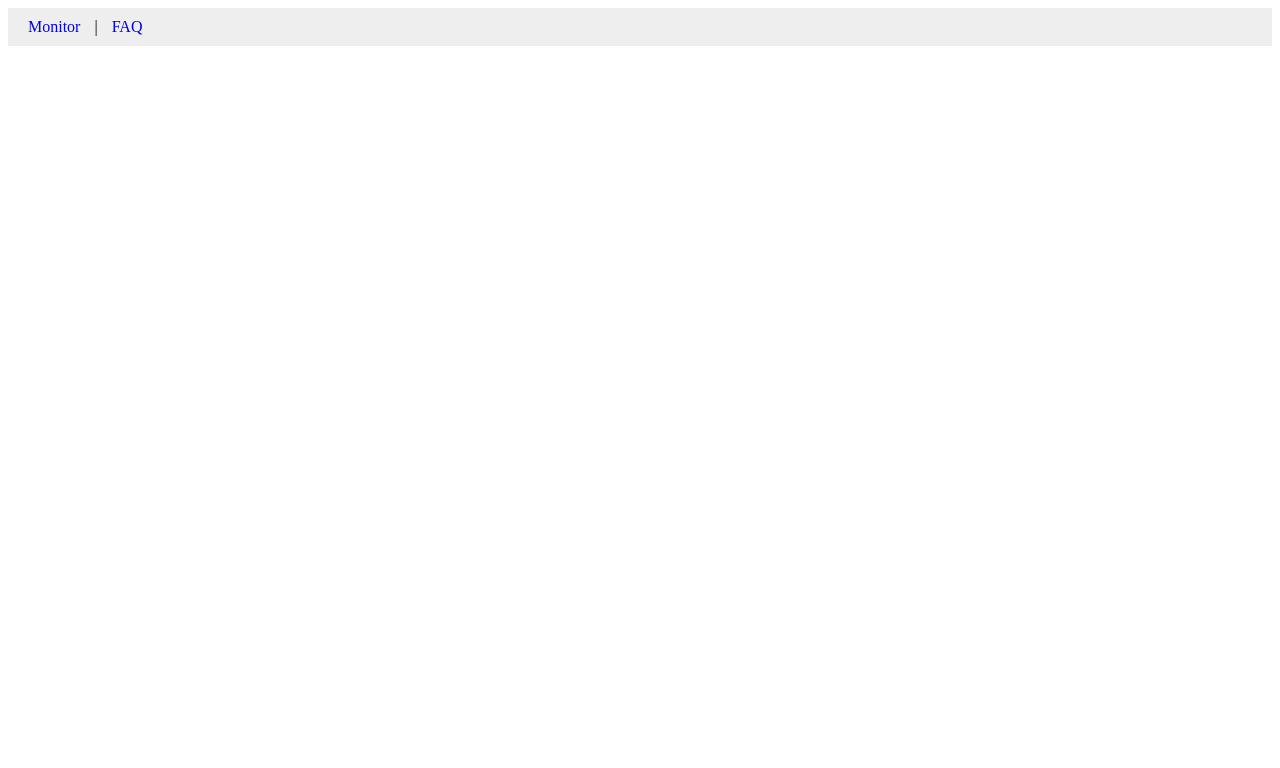
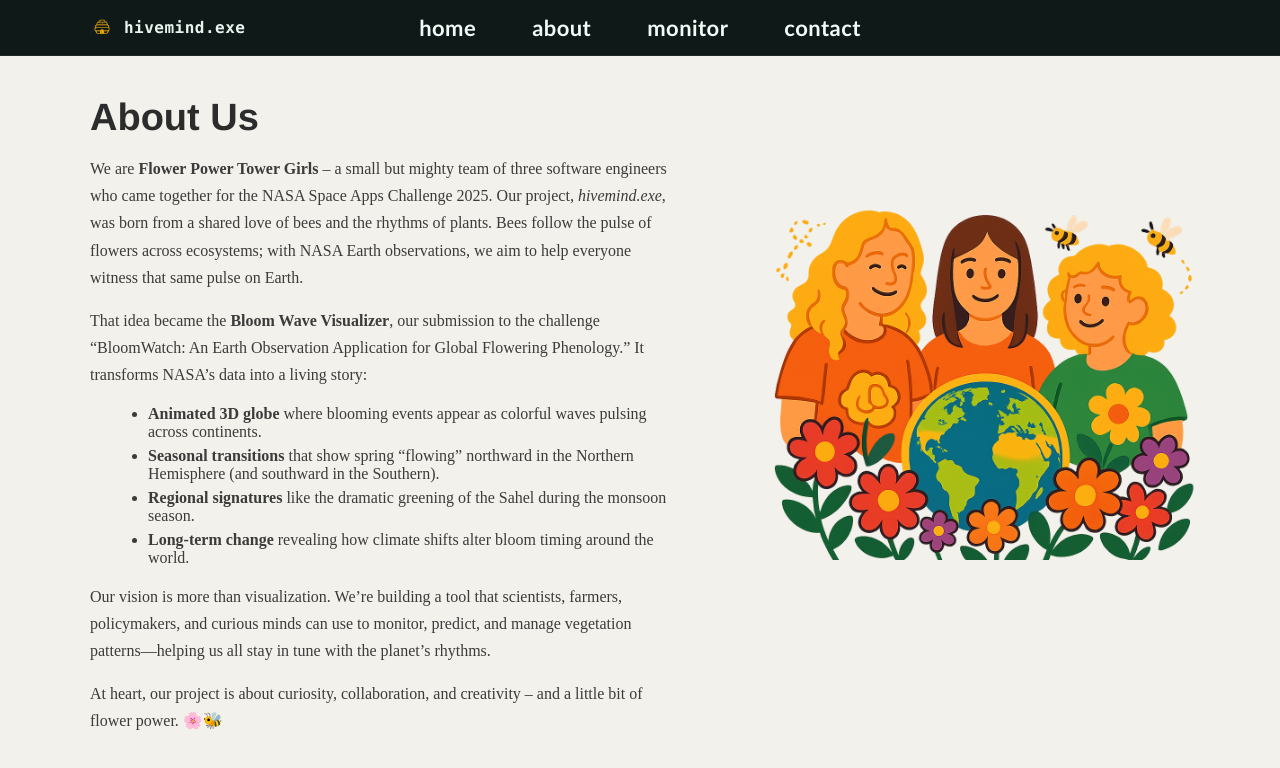
Before and after one commit to obymael/hivemind.exe, a Vue app in the folder web-client/: page /about in a window 1280 px wide. Before the commit this address had no page. Shown: the top 768 px of the page. Built offline with nearby package versions, Linux system fonts and the light colour scheme.

Commit message:
#5 Add about us picture

```diff
--- a/web-client/src/App.vue
+++ b/web-client/src/App.vue
@@ -1,26 +1,19 @@
 <template>
-  <div id="app">
-    <nav>
-      <!-- These should now render as clickable links -->
-      <router-link to="/">Monitor</router-link> |
-      <router-link to="/faq">FAQ</router-link>
-    </nav>
-
-    <!-- Route content goes here -->
-    <router-view />
-  </div>
+  <SiteHeader :variant="variant" />
+  <RouterView />
 </template>
 
+<script setup>
+import { useRoute } from 'vue-router'
+import { computed } from 'vue'
+import SiteHeader from '@/components/SiteHeader.vue'
+
+const route = useRoute()
+const variant = computed(() => route.meta.headerVariant === 'home' ? 'home' : 'inner')
+</script>
+
 <style>
-nav {
-  background: #eee;
-  padding: 10px;
-}
-nav a {
-  margin: 0 10px;
-  text-decoration: none;
-}
-nav a.router-link-exact-active {
-  font-weight: bold;
-}
+/* optional: keep links from turning blue/purple */
+a { color: inherit; }
+html, body, #app { margin:0; padding:0; }
 </style>
--- a/web-client/src/components/NavBar.vue
+++ /dev/null
@@ -1,41 +0,0 @@
-<template>
-  <header class="nav">
-    <div class="nav__inner">
-      <RouterLink class="brand" to="/">
-        <img :src="logo" alt="hivemind.exe logo" class="brand__logo" />
-        <span class="brand__name">hivemind.exe</span>
-      </RouterLink>
-
-      <nav class="links">
-        <RouterLink to="/" exact-active-class="active">home</RouterLink>
-        <RouterLink to="/about" active-class="active">about</RouterLink>
-        <RouterLink to="/monitor" active-class="active">monitor</RouterLink>
-        <RouterLink to="/contact" active-class="active">contact</RouterLink>
-      </nav>
-    </div>
-  </header>
-</template>
-
-<script setup>
-import logo from '@/assets/hivemind.exe_logo_white_bzz.png'
-</script>
-
-<style scoped>
-.nav {
-  background:#0f1917; /* deep green/black from mockups */
-  border-bottom:1px solid rgba(255,255,255,.06);
-}
-.nav__inner{
-  max-width:1100px; margin:0 auto; padding:14px 20px;
-  display:flex; align-items:center; justify-content:space-between;
-}
-.brand{ display:flex; align-items:center; gap:10px; text-decoration:none; }
-.brand__logo{ width:24px; height:24px; object-fit:contain; }
-.brand__name{ color:#e8f3ef; font-weight:600; letter-spacing:.04em; }
-.links{ display:flex; gap:26px; }
-.links a{
-  color:#e8f3ef; text-decoration:none; opacity:.9; font-weight:500;
-}
-.links a:hover{ opacity:1; text-decoration:underline; text-underline-offset:4px; }
-.active{ text-decoration:underline; text-underline-offset:6px; }
-</style>
--- a/web-client/src/components/SiteHeader.vue
+++ b/web-client/src/components/SiteHeader.vue
@@ -1,15 +1,15 @@
 <template>
-  <!-- variant: 'home' (no logo) | 'inner' (logo left + centered links) -->
+  <!-- variant: 'home' (no logo) | 'inner' (logo + centered links) -->
   <header class="hdr" :class="variant">
-    <div class="row">
+    <div class="bar">
       <RouterLink
         v-if="variant==='inner'"
         to="/"
         class="brand"
         aria-label="hivemind.exe"
       >
-        <img :src="logoMark" alt="" />
-        <span class="sr-only">hivemind.exe</span>
+        <img :src="logoMark" alt="" class="brand__logo" />
+        <span class="brand__name">hivemind.exe</span>
       </RouterLink>
 
       <nav class="links" aria-label="Primary">
@@ -18,9 +18,6 @@
         <RouterLink to="/monitor" active-class="active">monitor</RouterLink>
         <RouterLink to="/contact" active-class="active">contact</RouterLink>
       </nav>
-
-      <!-- spacer to balance grid when brand is shown -->
-      <div v-if="variant==='inner'" class="spacer" />
     </div>
   </header>
 </template>
@@ -38,40 +35,51 @@ import logoMark from '@/assets/hivemind.exe_logo_white_bzz.png'
   width:100%;
 }
 
-/* 3-col grid so links stay perfectly CENTERED even with a brand on the left */
-.row{
-  max-width:1100px; margin:0 auto;
+/* center the links; position brand on the left so it doesn't push the nav */
+.bar{
+  max-width:1100px;
+  margin:0 auto;
   padding:14px 20px;
-  display:grid; grid-template-columns: 1fr auto 1fr; align-items:center;
+  position:relative;
+  display:flex;
+  align-items:center;
+  justify-content:center;
 }
 
-/* brand only rendered for inner pages */
-.brand{ display:inline-flex; align-items:center; }
-.brand img{ width:24px; height:24px; object-fit:contain; }
+/* brand (logo + name) */
+.brand{
+  position:absolute;
+  left:20px;
+  display:inline-flex;
+  align-items:center;
+  gap:10px;
+  text-decoration:none;
+}
+.brand__logo{ width:24px; height:24px; object-fit:contain; }
+.brand__name{
+  color:#e8f3ef;          /* white text next to logo */
+  font-weight:700;
+  font-family: ui-monospace, SFMono-Regular, Menlo, Monaco, Consolas, "Liberation Mono", monospace;
+  letter-spacing:.03em;
+  /* if you want black text instead: color:#0f1917; */
+}
 
-/* center nav */
+/* centered links */
 .links{
-  display:flex; gap:44px; justify-content:center; align-items:center;
+  display:flex;
+  gap:56px;
+  justify-content:center;
+  align-items:center;
   text-transform:lowercase;
   letter-spacing:.02em;
   font-weight:700;
-  /* Roundish feel like the mock: use system stack unless you add a webfont */
-  font-family: "Trebuchet MS", "Avenir", "Century Gothic", system-ui, -apple-system, Segoe UI, Roboto, Arial, sans-serif;
+  font-size:22px;
+  font-family: "Trebuchet MS","Avenir","Century Gothic",system-ui,-apple-system,Segoe UI,Roboto,Arial,sans-serif;
 }
-.links a{
-  color:#f2fbf8; text-decoration:none;
-}
+.links a{ color:#f2fbf8; text-decoration:none; }
 .links a:hover{ text-decoration:underline; text-underline-offset:6px; }
 .active{ text-decoration:underline; text-underline-offset:6px; }
 
-/* when variant=home: hide brand column and bump spacing a touch */
-.hdr.home .row{ grid-template-columns: 1fr auto 1fr; padding:22px 20px 18px; }
-.hdr.home .links{ gap:56px; font-size:28px; }       /* big, like your sketch */
-.hdr.inner .links{ gap:36px; font-size:18px; }      /* slightly smaller inside */
-
-.sr-only{
-  position:absolute; width:1px; height:1px; padding:0; margin:-1px; overflow:hidden;
-  clip:rect(0,0,0,0); white-space:nowrap; border:0;
-}
-.spacer{ justify-self:end; }
+/* home variant: no brand (already handled by v-if), slightly taller top padding */
+.hdr.home .bar{ padding:22px 20px 18px; }
 </style>
--- a/web-client/src/routers/index.js
+++ b/web-client/src/routers/index.js
@@ -1,21 +1,24 @@
 import { createRouter, createWebHistory } from 'vue-router'
+
+// adjust paths to match your project
 import HomePage from '../views/HomePage.vue'
 import AboutPage from '../views/AboutPage.vue'
 import MonitorPage from '../views/MonitorPage.vue'
 import ContactPage from '../views/ContactPage.vue'
-import FAQ from '../views/FaqPage.vue'
+import FaqPage from '../views/FaqPage.vue'
 
 const routes = [
-  { path: '/', name: 'Home', component: HomePage },
-  { path: '/', name: 'About', component: AboutPage },
-  { path: '/', name: 'Monitor', component: MonitorPage },
-  { path: '/', name: 'Contact', component: ContactPage },
-  { path: '/faq', name: 'FAQ', component: FAQ }
+  { path: '/',        component: HomePage,   meta: { headerVariant: 'home'  } },
+  { path: '/about',   component: AboutPage,      meta: { headerVariant: 'inner' } },
+  { path: '/monitor', component: MonitorPage,meta: { headerVariant: 'inner' } },
+  { path: '/faq',     component: FaqPage,    meta: { headerVariant: 'inner' } },
+  { path: '/contact', component: ContactPage,    meta: { headerVariant: 'inner' } },
 ]
 
 const router = createRouter({
   history: createWebHistory(),
-  routes
+  routes,
+  scrollBehavior: () => ({ top: 0 })
 })
 
 export default router
--- a/web-client/src/views/AboutPage.vue
+++ b/web-client/src/views/AboutPage.vue
@@ -1,37 +1,49 @@
 <template>
   <div class="page">
-    <NavBar />
 
     <main class="container">
       <section class="about">
         <div class="copy">
             <h1>About Us</h1>
             <p>
-            We are <strong>Flower Power Tower Girls</strong> — a tiny team of three software
-            engineers behind <em>hivemind.exe</em>. Bees inspired us: they follow the pulse of
-            flowers, guiding life across ecosystems. Our project aims to do the same using NASA
-            Earth observations: help everyone witness the pulse of life on Earth.
+            We are <strong>Flower Power Tower Girls</strong> – a small but mighty team of three software engineers who came together for the NASA Space Apps Challenge 2025. Our project, <em>hivemind.exe</em>, was born from a shared love of bees and the rhythms of plants. Bees follow the pulse of flowers across ecosystems; with NASA Earth observations, we aim to help everyone witness that same pulse on Earth.
             </p>
+
+            <p>
+            That idea became the <strong>Bloom Wave Visualizer</strong>, our submission to the challenge
+            “BloomWatch: An Earth Observation Application for Global Flowering Phenology.” It transforms NASA’s data into a living story:
+            </p>
+
             <ul>
-            <li><strong>Global Bloom &amp; Pollen monitor</strong> powered by near real-time data.</li>
-            <li>Animated globe &amp; seasonal “bloom wave” transitions across continents.</li>
-            <li>Simple insights for planners, gardeners, allergy sufferers, and curious minds.</li>
+            <li><strong>Animated 3D globe</strong> where blooming events appear as colorful waves pulsing across continents.</li>
+            <li><strong>Seasonal transitions</strong> that show spring “flowing” northward in the Northern Hemisphere (and southward in the Southern).</li>
+            <li><strong>Regional signatures</strong> like the dramatic greening of the Sahel during the monsoon season.</li>
+            <li><strong>Long-term change</strong> revealing how climate shifts alter bloom timing around the world.</li>
             </ul>
+
             <p>
-            At the heart of it, our project is about curiosity, collaboration, and a little bit of
-            flower power. 🌼🐝
+            Our vision is more than visualization. We’re building a tool that scientists, farmers, policymakers, and curious minds can use to monitor, predict, and manage vegetation patterns—helping us all stay in tune with the planet’s rhythms.
             </p>
+
+            <p>
+            At heart, our project is about curiosity, collaboration, and creativity – and a little bit of flower power. 🌸🐝
+            </p>
+
         </div>
 
-        <figure class="art" aria-label="three girls with flowers and bees"></figure>
+        <figure class="art" aria-label="Flower Power Tower Girls illustration">
+            <img :src="artImg" alt="Flower Power Tower Girls illustration" />
+        </figure>
+
       </section>
     </main>
   </div>
 </template>
 
 <script setup>
-import NavBar from '@/components/NavBar.vue'
+    import artImg from '@/assets/FPTG.png'
 </script>
+
 
 <style scoped>
 .page{ background:#f2f1eb; min-height:100vh; }
@@ -47,14 +59,20 @@ import NavBar from '@/components/NavBar.vue'
 .copy ul{ margin:10px 0 0 18px; color:#3b3b3b; }
 .copy li{ margin:6px 0; }
 .art{
-  width:100%; height:360px; border-radius:10px;
-  background:
-    radial-gradient(ellipse at top right, rgba(255,200,0,.18), transparent 60%),
-    #fff url('https://images.unsplash.com/photo-1606800052052-a08af714886d?q=80&w=1200&auto=format&fit=crop') center/cover no-repeat;
-  box-shadow:0 8px 24px rgba(0,0,0,.08);
+  width:100%;
+  height:460px;               /* same box height as before */
+  border-radius:10px;
 }
+.art img{
+  width:100%;
+  height:100%;
+  object-fit:contain;         /* shows the whole image, no crop */
+  display:block;
+}
+
 @media (max-width:900px){
   .about{ grid-template-columns:1fr; }
   .art{ order:-1; height:220px; }
 }
+
 </style>
--- a/web-client/src/views/ContactPage.vue
+++ b/web-client/src/views/ContactPage.vue
@@ -1,6 +1,5 @@
 <template>
   <div class="page">
-    <NavBar />
     <main class="container">
       <section class="wrap">
         <div class="copy">
@@ -21,7 +20,7 @@
             <label class="full">
               <span>Message</span>
               <textarea v-model="form.msg" rows="6" required
-                placeholder="Tell us how you'd like to use BloomWatch…"></textarea>
+                placeholder="Tell us how you'd like to use hivemind.exe…"></textarea>
             </label>
 
             <button class="btn" type="submit">Send</button>
@@ -40,7 +39,6 @@
 
 <script setup>
 import { reactive } from 'vue'
-import NavBar from '@/components/NavBar.vue'
 import logo from '@/assets/hivemind.exe_logo.png'
 
 const form = reactive({ name:'', email:'', msg:'' })
@@ -77,8 +75,10 @@ function submit(){
 .card{
   background:#0f1917; color:#e8f3ef; border-radius:14px; padding:22px;
   box-shadow:0 10px 24px rgba(0,0,0,.12);
+  margin-top: 120px;
+
 }
-.card img{ width:40px; height:auto; margin-bottom:10px; }
+.card img{ width:40px; height:auto; margin-bottom:30px; }
 .card a{ color:#b3ffea; }
 @media (max-width:900px){
   .wrap{ grid-template-columns:1fr; }
```
Also changed, not shown: web-client/src/assets/FPTG.png (added). Lines whose indentation alone changed are shown as unchanged.
